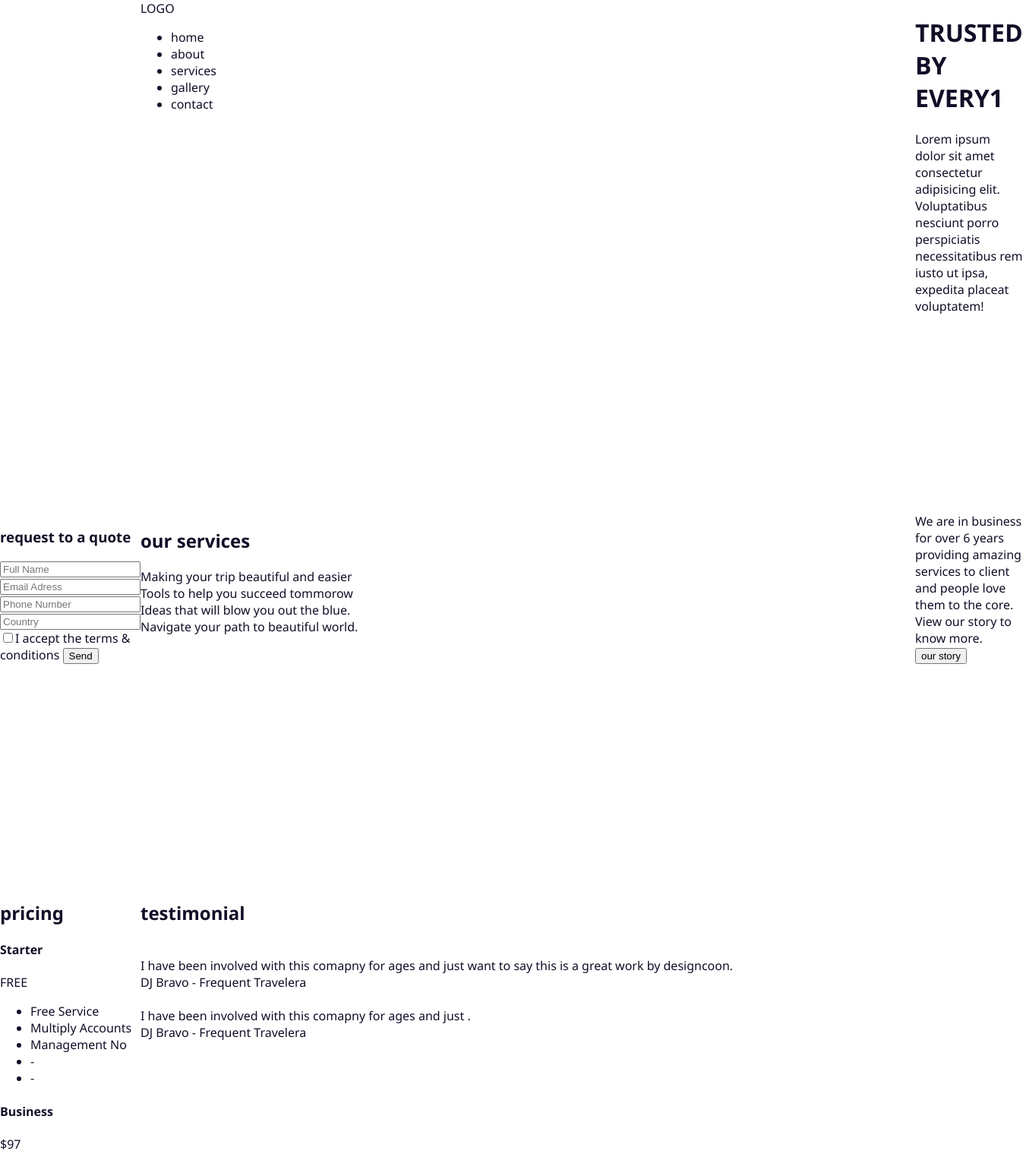
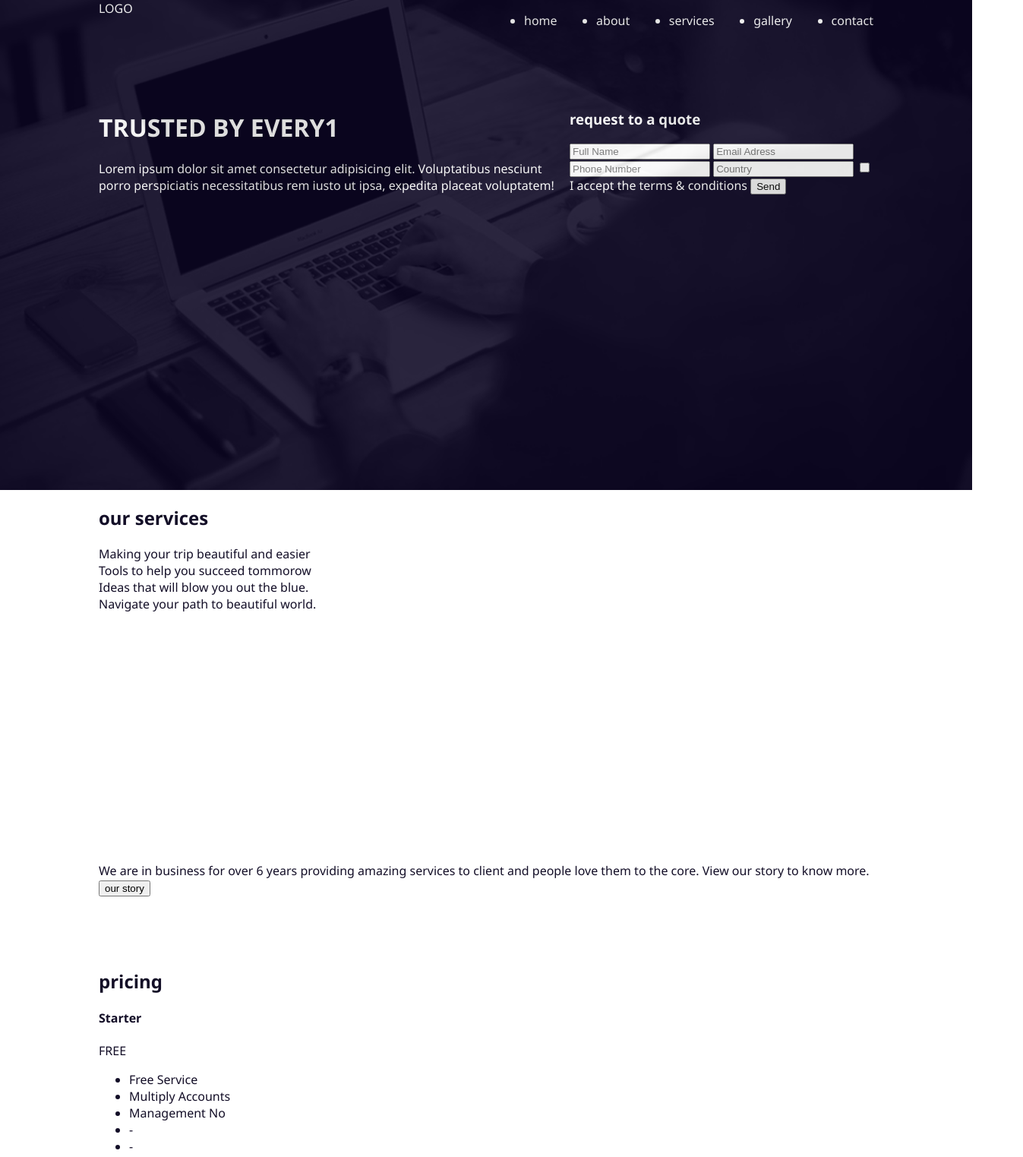
Before and after one commit to OlegPanasyuk/trusted, a plain HTML site: page index.html in a window 1280 px wide. Shown: the top 1523 px of the page at 76% size, 1347 px wide, since content can reach past the window. Drawn offline with Linux system fonts and the light colour scheme; a web font is replaced by a local one.

Commit message:
Add fone to header and end structure of posiotion elements.

```diff
--- a/Common/css/style.css
+++ b/Common/css/style.css
@@ -1,5 +1,11 @@
 @import url('/Common/css/color.css');
 @import url('/Common/css/font.css');
+@import url('/Modules/pageMain/header-fon/css/header-fon.css');
+@import url('/Modules/pageMain/header/header.css');
+@import url('/Modules/pageMain/menu/menu.css');
+@import url('/Modules/pageMain/page/page.css');
+@import url('/Modules/pageMain/footer/css/footer.css');
+@import url('/Modules/pageMain/form-request-quote/css/form-request-quote.css');
 
 .body {
   font-family: 'PTSerif','Segoe UI', Tahoma, Geneva, Verdana, sans-serif;
@@ -8,8 +14,8 @@
   background-color: var(--bgcolor-promary);
   color: var(--text-color-dark);
   display: grid;
-  grid-template-columns: 1fr 1020px 1fr;
-  grid-template-rows: 675px 490px 120px 540px 700px 180px;
+  grid-template-columns: 1fr 620px 400px 1fr;
+  grid-template-rows: 125px 520px 490px 120px 540px 700px 180px;
   grid-gap: 0;
   margin: 0;
 }
--- /dev/null
+++ b/Modules/pageMain/footer/css/footer.css
@@ -0,0 +1,6 @@
+.footer {
+  grid-column: 2 / span 2;
+  grid-row: 7;
+  color: var(--text-color-light);
+  background-color: var(--bgcolor-third);
+}
--- /dev/null
+++ b/Modules/pageMain/form-request-quote/css/form-request-quote.css
@@ -0,0 +1,3 @@
+.form-request-quote {
+  color: var(--text-color-light);
+}
--- /dev/null
+++ b/Modules/pageMain/header-fon/css/header-fon.css
@@ -0,0 +1,14 @@
+.header-fon {
+  grid-column: 1 / span 4;
+  grid-row: 1 / span 2;
+
+  background-color: var(--bgcolor-third);
+}
+
+.header-fon__tone {
+  width: 100%;
+  height: 100%;
+  opacity: 0.13;
+  background: url('../img/Без\ имени-1.png');
+  background-size: cover;
+}
--- /dev/null
+++ b/Modules/pageMain/header/header.css
@@ -0,0 +1,8 @@
+.header  {
+  display: grid;
+  grid-template-columns: 1fr 500px;
+  grid-template-rows: 1fr;
+  grid-column: 2 / span 2;
+  grid-row: 1;
+  color: var(--text-color-light);
+}
--- /dev/null
+++ b/Modules/pageMain/menu/menu.css
@@ -0,0 +1,10 @@
+.menu {
+  grid-column: 2;
+  grid-row: 1;
+}
+
+.menu-box {
+  display: flex;
+  justify-content: space-between;
+  flex-direction: row;
+}
--- /dev/null
+++ b/Modules/pageMain/page/page.css
@@ -0,0 +1,39 @@
+.page {
+
+}
+
+.page_head {
+  grid-column: 2 / span 1;
+  grid-row: 2;
+  color: var(--text-color-light);
+}
+
+.page_services {
+  grid-column: 2  / span 2;
+  grid-row: 3;
+}
+
+.page_about-us{
+  grid-column: 2  / span 2;
+  grid-row: 4;
+}
+
+.page_pricing {
+  grid-column: 2 / span 2;
+  grid-row: 5;
+}
+
+.form-wrapper {
+  grid-column: 3 / span 1;
+  grid-row: 2;
+}
+
+.page_testimonial {
+  grid-column: 2 / span 1;
+  grid-row: 6;
+}
+
+.page_gallery {
+  grid-column: 3 / span 1;
+  grid-row: 6;
+}
--- a/index.html
+++ b/index.html
@@ -8,7 +8,11 @@
   <title>Trusted</title>
 </head>
 <body  class='body'>
-    <div class="header-fon"></div>
+    <div class="header-fon">
+      <div class="header-fon__tone">
+
+      </div>
+    </div>
     <header class="header">
       <div class="logo">
         LOGO
@@ -34,6 +38,7 @@
         necessitatibus rem iusto ut ipsa,
         expedita placeat voluptatem!
       </div>
+
     </div>
     <div class="form-wrapper">
         <form action="" class="form-request-quote">
@@ -122,8 +127,20 @@
         <div class="empshion__author">DJ Bravo - Frequent Travelera</div>
       </div>
     </section>
-    <section class="gallery">
-
+    <section class="page page_gallery">
+      <h2 class="page__header">gallery</h2>
+      <img src="" alt="" class="gallery__img">
+      <img src="" alt="" class="gallery__img">
+      <img src="" alt="" class="gallery__img">
+      <img src="" alt="" class="gallery__img">
+      <img src="" alt="" class="gallery__img">
+      <img src="" alt="" class="gallery__img">
+      <div class="link"><a href="" class="link__text">view more pictures</a></div>
     </section>
+    <footer class="footer">
+      <div class="text">
+          All Rights Reserved |  2016  |  Designed with love by DesignCoon
+      </div>
+    </footer>
 </body>
 </html>
```
Also changed, not shown: Modules/pageMain/header-fon/img/Без имени-1.png (added), Modules/pageMain/header-fon/img/Без имени-1@0,25x.png (added), Modules/pageMain/header-fon/img/Без имени-1@0,33x.png (added), Modules/pageMain/header-fon/img/Без имени-1@0,5x.png (added), Modules/pageMain/header-fon/img/Без имени-1@0,75x.png (added), Modules/pageMain/header-fon/img/Без имени-1@1,5x.png (added), Modules/pageMain/header-fon/img/Без имени-1@2x.png (added). Lines whose indentation alone changed are shown as unchanged.
